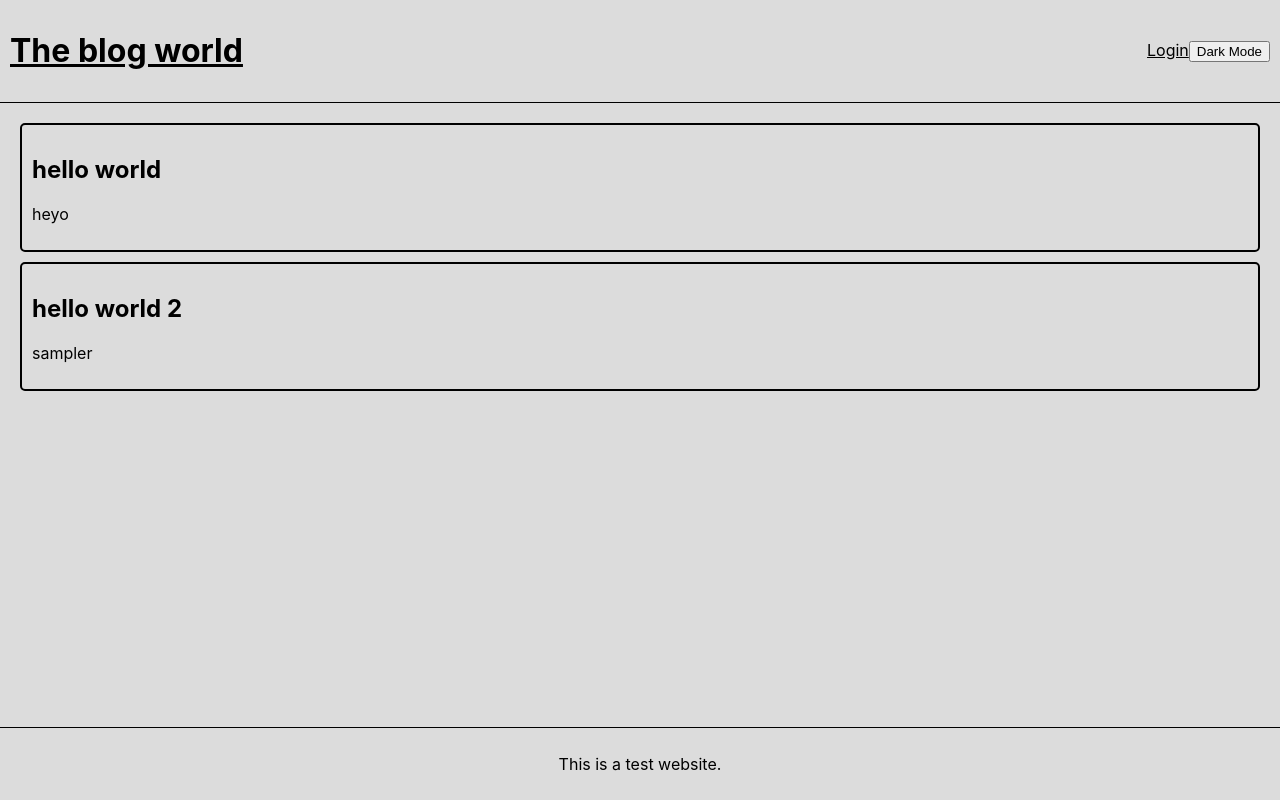
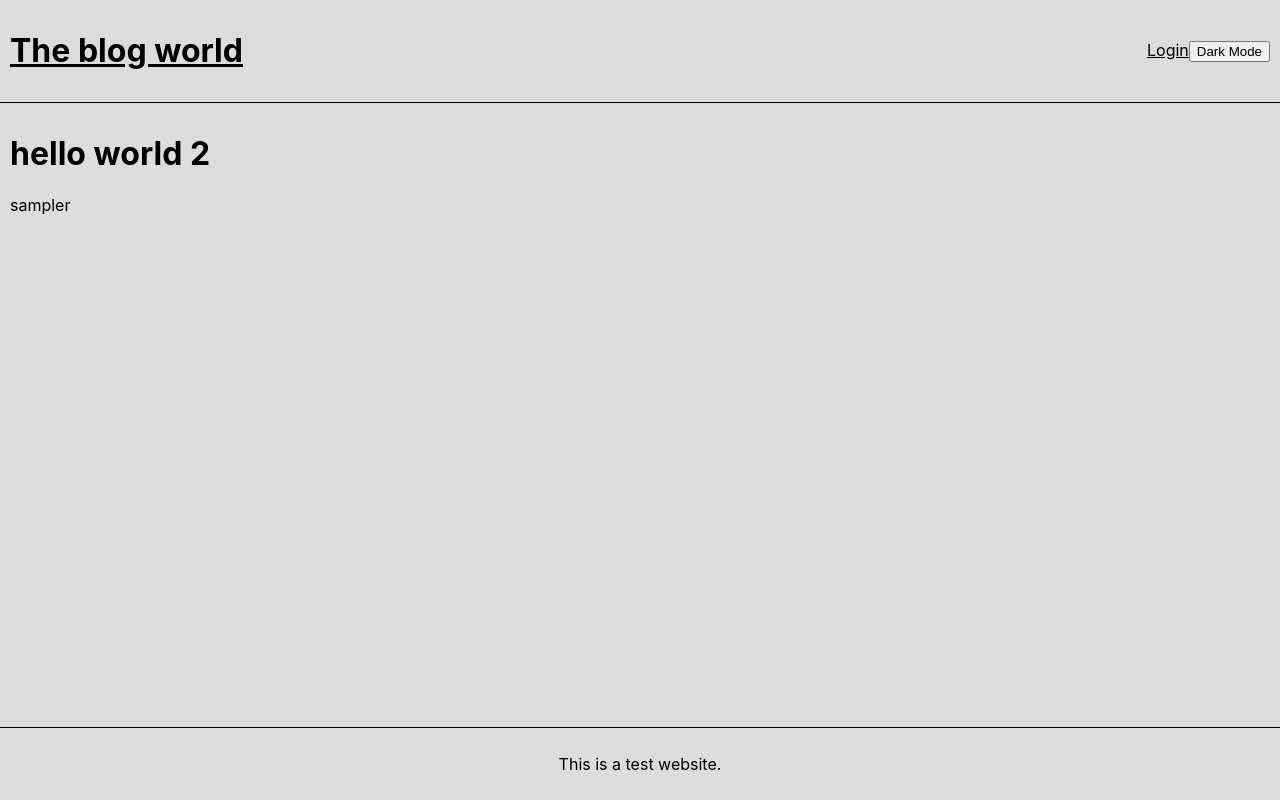
Before and after one commit to jimmywutangclan/Articles-App, a React (Create React App) app: page /articles/1 in a window 1280 px wide. Built offline with nearby package versions, Linux system fonts and the light colour scheme.

Commit message:
Added functionality to open up an article

```diff
--- a/src/App.js
+++ b/src/App.js
@@ -4,24 +4,34 @@ import ArticleApp from './Components/ArticleApp';
 import Nav from './Components/Nav';
 import { ThemeContextConsumer, ThemeContextProvider } from './Components/ThemeContext';
 import Footer from './Components/Footer';
+import {BrowserRouter, Switch, Navigate, useNavigate, Link, Route, Routes, useParams } from 'react-router-dom';
+import Article from './Components/Article';
 
 const articles = [{title: "hello world", body: "heyo"}, {title: "hello world 2", body: "sampler"}];
 
 function App() {
   return (
+    <BrowserRouter>
       <ThemeContextProvider>
         <ThemeContextConsumer>
           {
             (context) => (
               <div className={'app ' + context.theme}>
                 <Nav blogName="The blog world" />
-              <ArticleApp articles={articles}/>
+                <Routes>
+                  <Route path="/articles/:id" element={<Article articles={articles}/>}/>
+                  <Route path="/" element={<ArticleApp articles={articles} />} />
+                  <Route path="/*" element={<div class={'body ' + context.theme}>
+                    <h1>No element found here. Please go somewhere else</h1>
+                  </div>} />
+                </Routes>
                 <Footer />
               </div>
             )
           }
         </ThemeContextConsumer>
       </ThemeContextProvider>
+    </BrowserRouter>
   );
 }
 
--- a/src/Components/Article.js
+++ b/src/Components/Article.js
@@ -1,10 +1,27 @@
 import React from 'react'
+import { useParams } from 'react-router'
+import { ThemeContextConsumer, ThemeContextProvider } from './ThemeContext'
+import ArticleApp from './ArticleApp';
 
 export default function Article(props) {
+    const { id } = useParams();
+
+    if (!id || isNaN(id) || id >= props.articles.length || id < 0 || !Number.isInteger(Number(id))) {
+        return <div>
+            <h1>Article not found</h1>
+        </div>;
+    }
+
     return (
-        <div>
-            <h1>props.title</h1>
-            <p>props.body</p>
-        </div>
-    )
+        <ThemeContextConsumer>
+            {
+                (context) => (
+                    <div class={'body ' + context.theme}>
+                        <h1>{props.articles[id].title}</h1>
+                        <p>{props.articles[id].body}</p>
+                    </div>
+                )
+            }
+        </ThemeContextConsumer>
+    );
 }
--- a/src/Components/ArticleApp.js
+++ b/src/Components/ArticleApp.js
@@ -1,10 +1,12 @@
 import React from 'react'
+import { Routes } from 'react-router';
 import ArticlePreview from './ArticlePreview'
 import { ThemeContextConsumer, ThemeContextProvider } from './ThemeContext'
 import ToggleButton from './ToggleButton'
 
 export default function ArticleApp(props) {
-    const articleHtml = props.articles.map((article) => <ArticlePreview title={article.title} body={article.body} />);
+    let x = 0;
+    const articleHtml = props.articles.map((article) => <ArticlePreview title={article.title} body={article.body} id={x++}/>);
 
     return (
         <ThemeContextConsumer>
```
Lines whose indentation alone changed are shown as unchanged.
